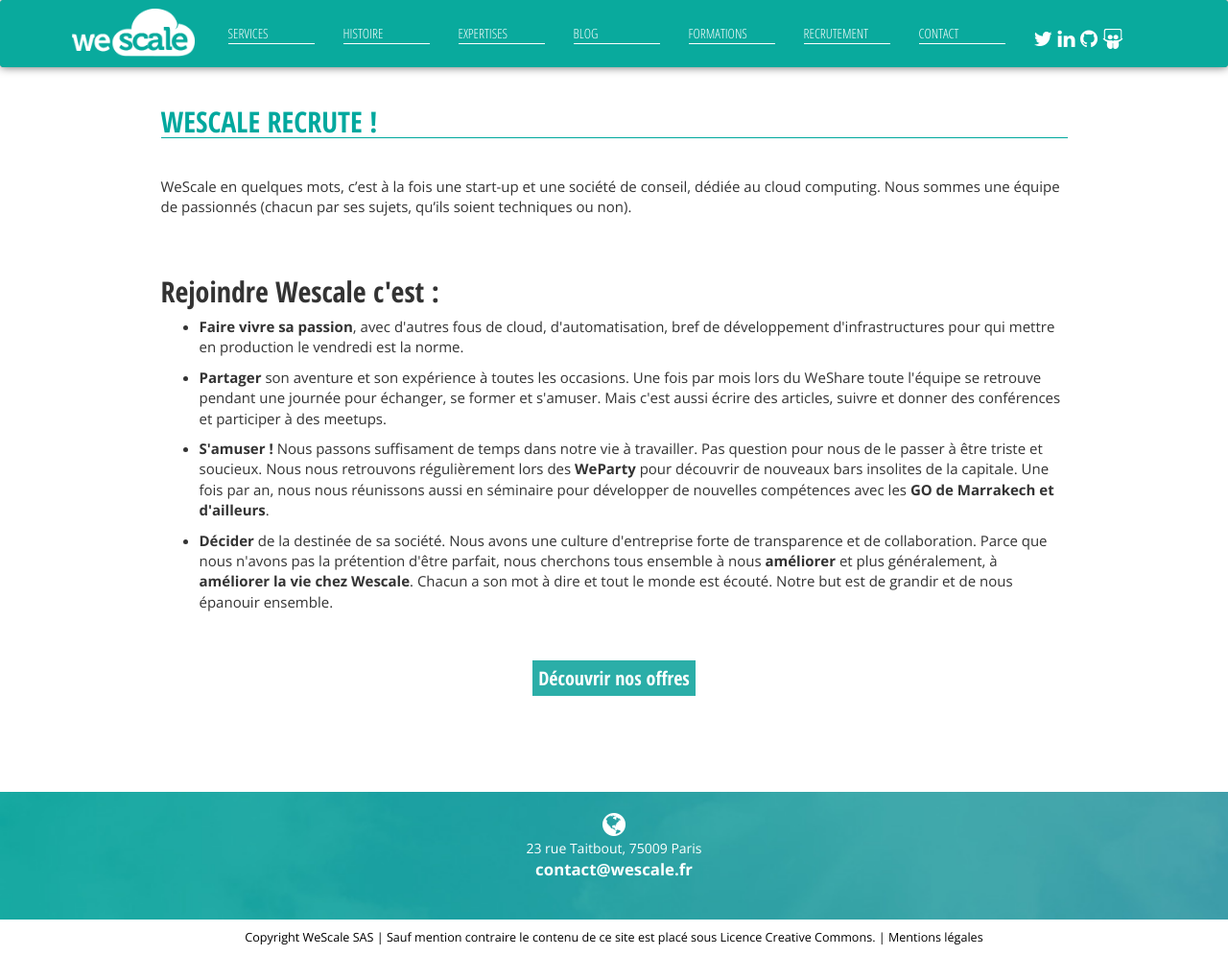
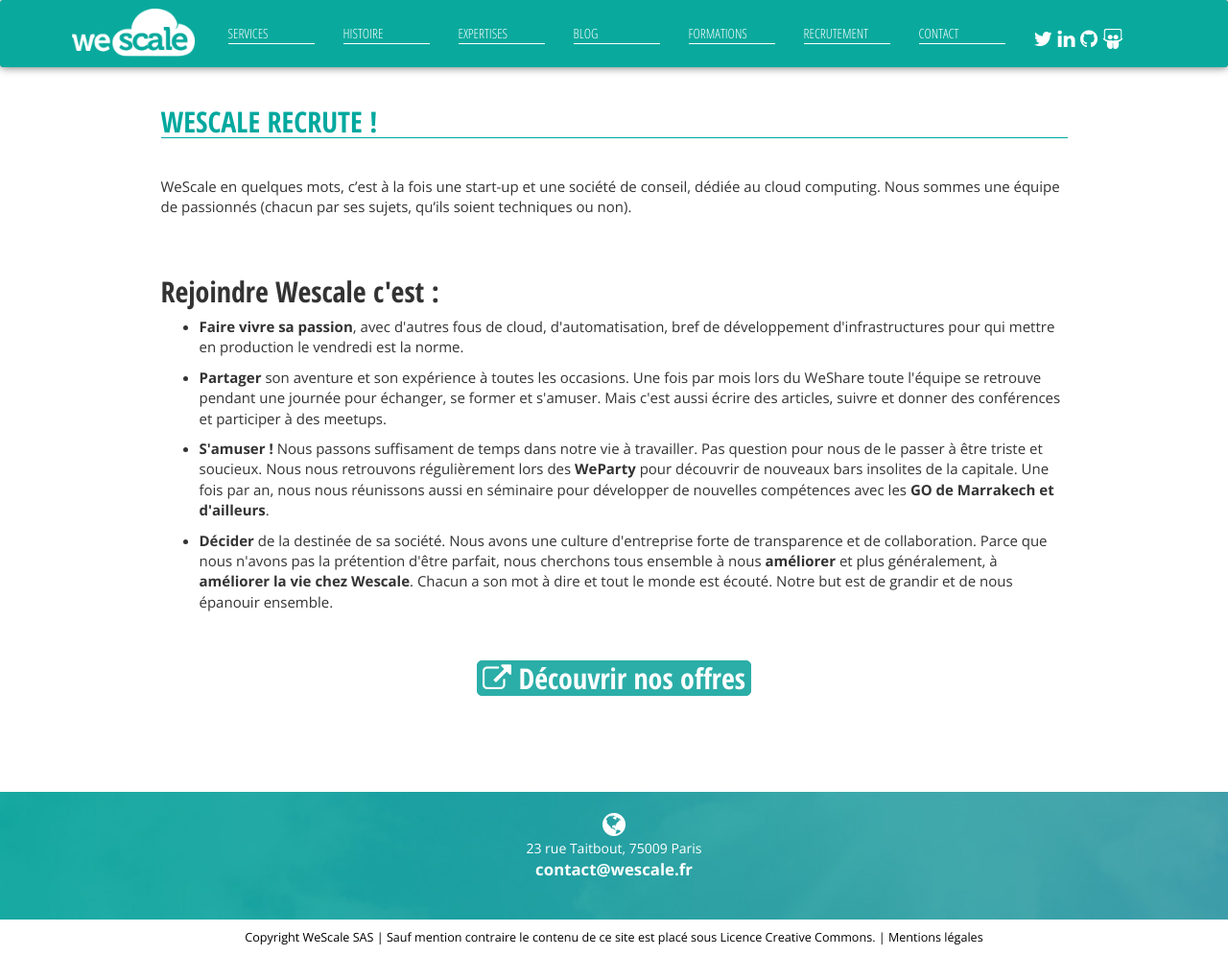
Before and after one commit to wescale/wescale-site, a Jekyll site: the page built from recrutement.html, in a window 1280 px wide and 996 px high. Shown: the whole window at 96% size. Built offline with Jekyll 4.4.1, drawn with Linux system fonts in a browser that asks for light colours; nearby versions of some CDN libraries; comment, search, counter and statistics services are not loaded.

Commit message:
Enlarge job-button

```diff
--- a/css/style.css
+++ b/css/style.css
@@ -807,7 +807,7 @@
     font-family: 'Open Sans Condensed', sans-serif;
     background: #2baea8;
     color: white;
-    font-size: 20px;
+    font-size: 30px;
     display: inline-block;
     line-height: 35px;
     margin: 10px 0;
@@ -815,13 +815,16 @@
     border: 1px solid #2baea8;
     font-weight: bolder;
     text-decoration: none;
+    -webkit-border-radius: 5px;
+    -moz-border-radius: 5px;
+    border-radius: 5px;
 }
 
 a.job-button:hover {
     background: #567997;
     font-family: 'Open Sans Condensed', sans-serif;
     color: white;
-    font-size: 20px;
+    font-size: 30px;
     display: inline-block;
     line-height: 35px;
     margin: 10px 0;
@@ -829,6 +832,9 @@
     border: 1px solid #2baea8;
     font-weight: bolder;
     text-decoration: none;
+    -webkit-border-radius: 5px;
+    -moz-border-radius: 5px;
+    border-radius: 5px;
 }
 
 .formations-pitch {
--- a/recrutement.html
+++ b/recrutement.html
@@ -76,6 +76,7 @@
             <div class="row">
                 <div class="col-xs-12">
                     <a href="https://wescale.welcomekit.co" class="job-button" >
+                        <i class="fa fa-external-link" aria-hidden="true"></i>
                         <!--<i class="fa fa-download" aria-hidden="true"></i>-->Découvrir nos offres</a>
 
                    <!-- <h1 class="title"><a id="rejoignez-nous" href="#rejoignez-nous" data-toggle="modal"
```
